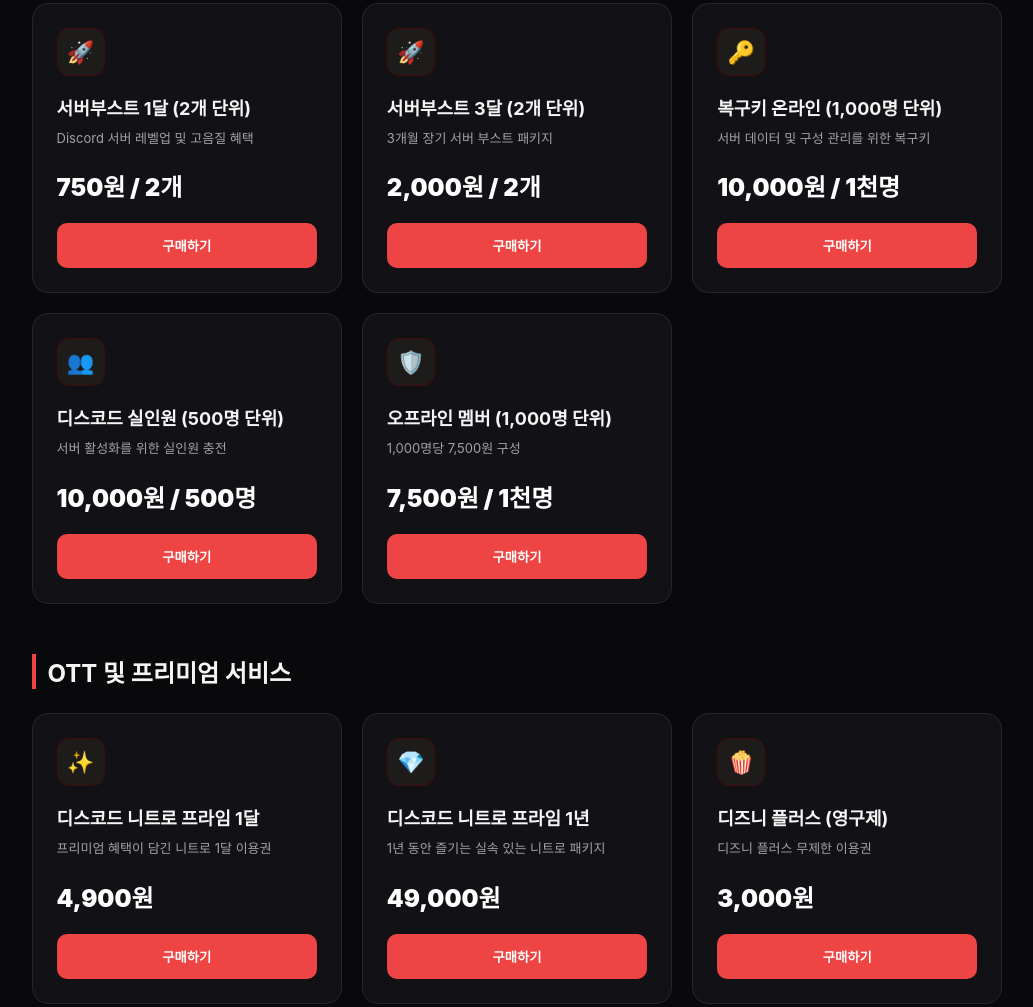
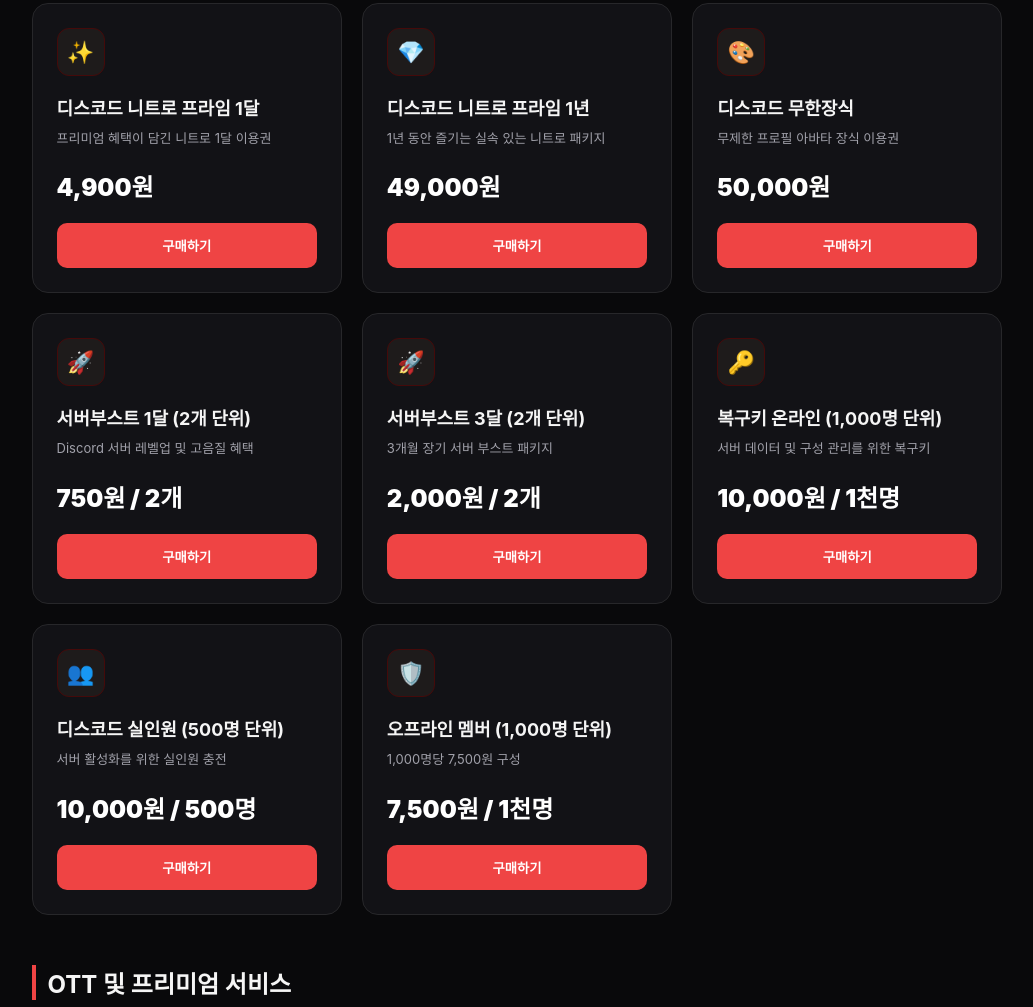
Before and after one commit to seonmi9814-bot/RedShop, a website: page index.html in a window 1280 px wide. Shown: the part 660-1667 px from the top of the page, without its empty margins (123-1156 px from the left). Drawn offline with Linux system fonts and the light colour scheme.

Commit message:
update: 상품 목록 업데이트

```diff
--- a/index.html
+++ b/index.html
@@ -73,6 +73,24 @@ footer{border-top:1px solid #202024;text-align:center;padding:30px;color:#71717a
   <h2 class="section-title">디스코드 서비스</h2>
   <div class="grid" style="margin-bottom: 50px;">
     <article class="card">
+      <div><div class="icon">✨</div><h3>디스코드 니트로 프라임 1달</h3><div class="desc">프리미엄 혜택이 담긴 니트로 1달 이용권</div></div>
+      <div class="price-area"><div class="price">4,900원</div></div>
+      <button class="buy" onclick="openModal('디스코드 니트로 프라임 1달', 4900, 1, '달', 'normal')">구매하기</button>
+    </article>
+
+    <article class="card">
+      <div><div class="icon">💎</div><h3>디스코드 니트로 프라임 1년</h3><div class="desc">1년 동안 즐기는 실속 있는 니트로 패키지</div></div>
+      <div class="price-area"><div class="price">49,000원</div></div>
+      <button class="buy" onclick="openModal('디스코드 니트로 프라임 1년', 49000, 1, '년', 'normal')">구매하기</button>
+    </article>
+
+    <article class="card">
+      <div><div class="icon">🎨</div><h3>디스코드 무한장식</h3><div class="desc">무제한 프로필 아바타 장식 이용권</div></div>
+      <div class="price-area"><div class="price">50,000원</div></div>
+      <button class="buy" onclick="openModal('디스코드 무한장식', 50000, 1, '개', 'normal')">구매하기</button>
+    </article>
+
+    <article class="card">
       <div><div class="icon">🚀</div><h3>서버부스트 1달 (2개 단위)</h3><div class="desc">Discord 서버 레벨업 및 고음질 혜택</div></div>
       <div class="price-area"><div class="price">750원 / 2개</div></div>
       <button class="buy" onclick="openModal('서버부스트 1달', 750, 2, '개', 'boost')">구매하기</button>
@@ -106,18 +124,6 @@ footer{border-top:1px solid #202024;text-align:center;padding:30px;color:#71717a
   <!-- OTT 및 프리미엄 서비스 카테고리 -->
   <h2 class="section-title">OTT 및 프리미엄 서비스</h2>
   <div class="grid">
-    <article class="card">
-      <div><div class="icon">✨</div><h3>디스코드 니트로 프라임 1달</h3><div class="desc">프리미엄 혜택이 담긴 니트로 1달 이용권</div></div>
-      <div class="price-area"><div class="price">4,900원</div></div>
-      <button class="buy" onclick="openModal('디스코드 니트로 프라임 1달', 4900, 1, '달', 'normal')">구매하기</button>
-    </article>
-
-    <article class="card">
-      <div><div class="icon">💎</div><h3>디스코드 니트로 프라임 1년</h3><div class="desc">1년 동안 즐기는 실속 있는 니트로 패키지</div></div>
-      <div class="price-area"><div class="price">49,000원</div></div>
-      <button class="buy" onclick="openModal('디스코드 니트로 프라임 1년', 49000, 1, '년', 'normal')">구매하기</button>
-    </article>
-
     <article class="card">
       <div><div class="icon">🍿</div><h3>디즈니 플러스 (영구제)</h3><div class="desc">디즈니 플러스 무제한 이용권</div></div>
       <div class="price-area"><div class="price">3,000원</div></div>
```
